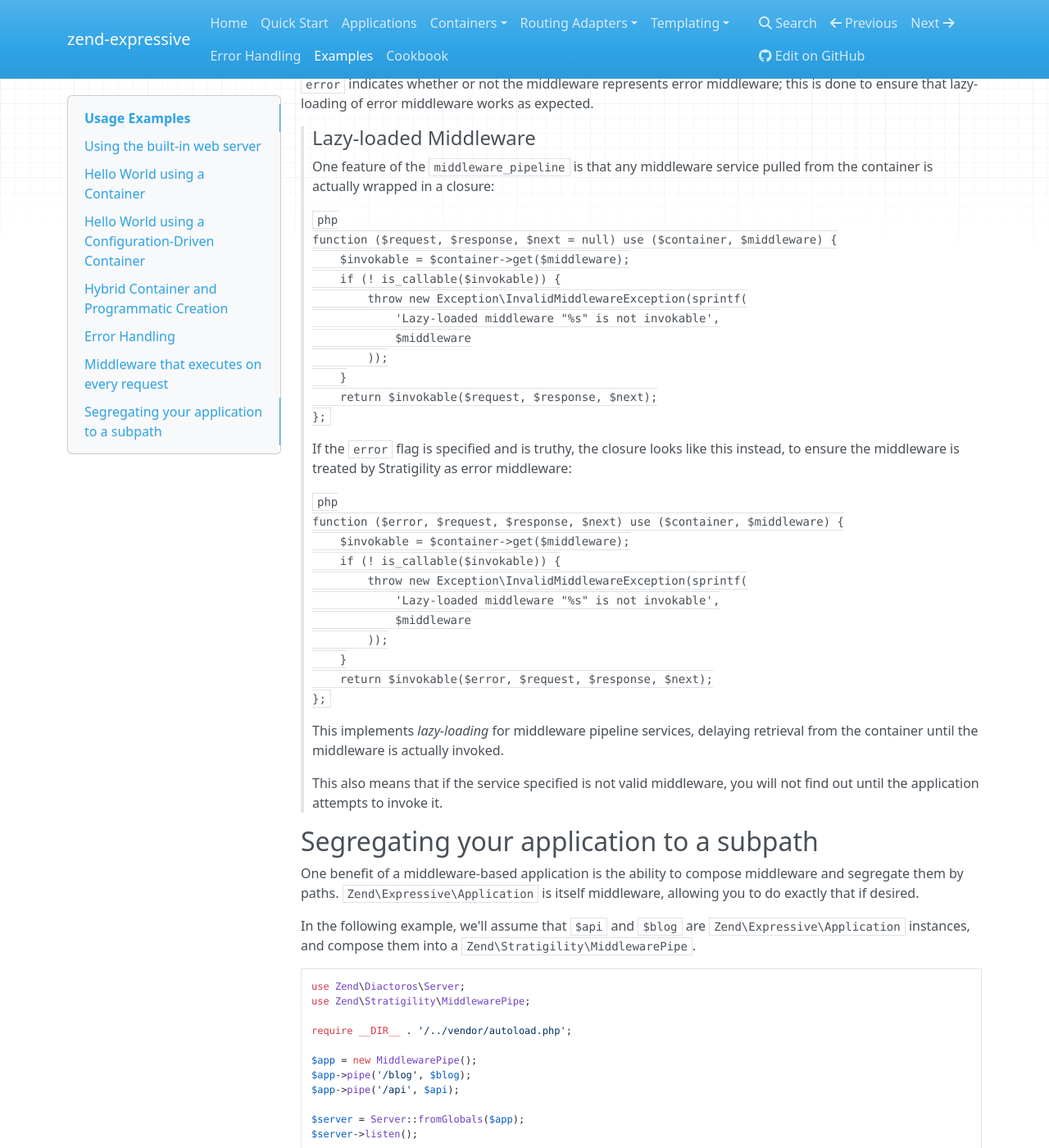
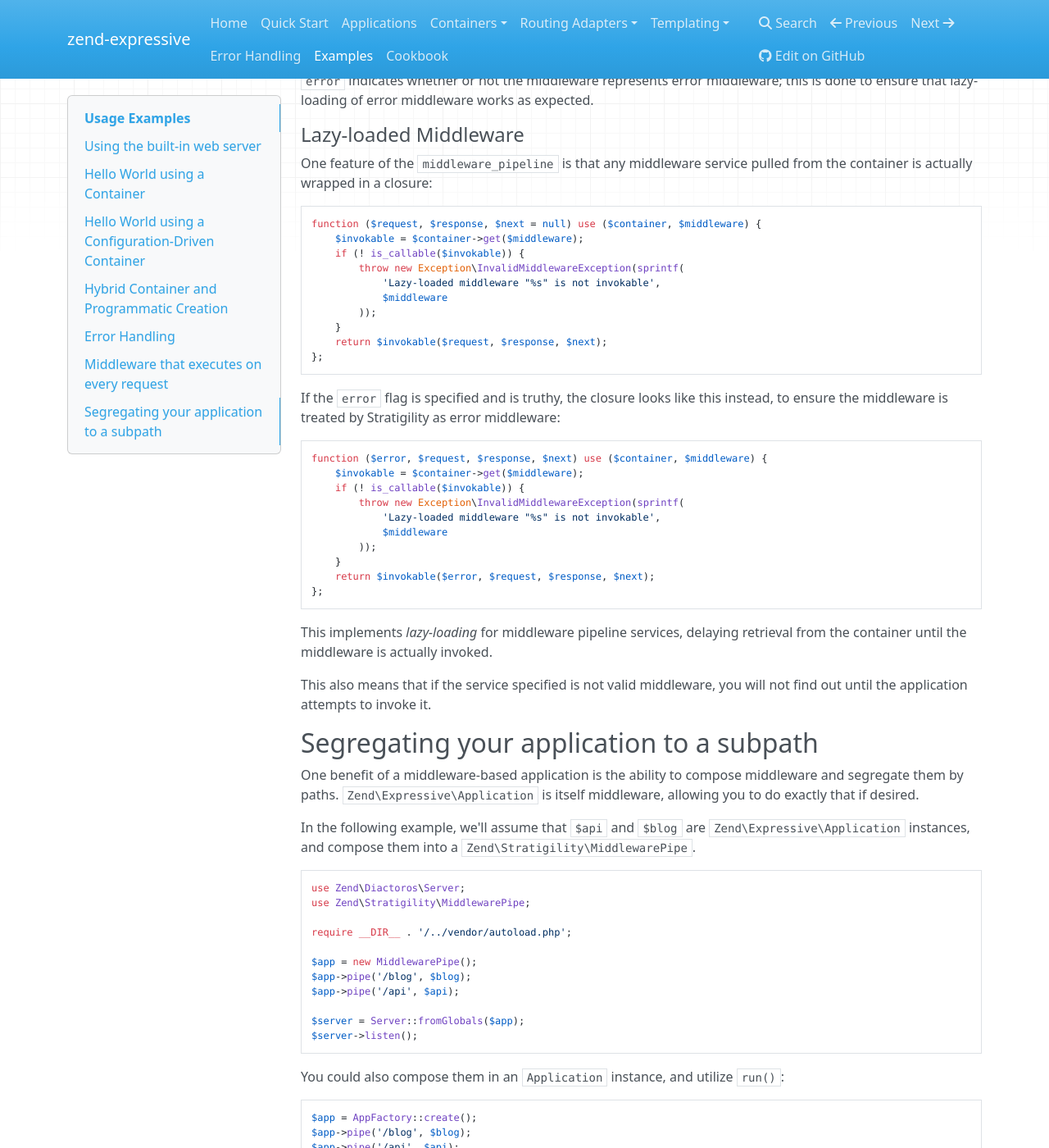
Before and after one commit to zendframework/zend-expressive, an MkDocs documentation site: the page built from doc/book/usage-examples.md, in a window 1280 px wide and 1400 px high, scrolled down 8418 px. Shown: the whole window at 82% size. Built offline with MkDocs 1.6.1, drawn with Linux system fonts in a browser that asks for light colours; nearby versions of some CDN libraries; old or Windows-style settings are respelled for this version of MkDocs; some of the changed text lies outside the part shown.

Commit message:
Fixing code blocks and removing extra characters from docs.

````diff
--- a/doc/book/usage-examples.md
+++ b/doc/book/usage-examples.md
@@ -23,16 +23,16 @@
 - Your own classes are under `src/` with the top-level namespace `Application`,
   and you have configured [autoloading](https://getcomposer.org/doc/01-basic-usage.md#autoloading) in your `composer.json` for those classes.
 
-> ## Using the built-in web server
->
-> You can use the built-in web server to run the examples. Run:
->
-> ```bash
-> $ php -S 0.0.0.0:8080 -t public
-> ```
->
-> from the application root to start up a web server running on port 8080, and
-> then browse to http://localhost:8080
+## Using the built-in web server
+
+You can use the built-in web server to run the examples. Run:
+
+```bash
+$ php -S 0.0.0.0:8080 -t public
+```
+
+from the application root to start up a web server running on port 8080, and
+then browse to http://localhost:8080
 
 ### Routing
 
@@ -478,46 +478,46 @@
 `error` indicates whether or not the middleware represents error middleware;
 this is done to ensure that lazy-loading of error middleware works as expected.
 
-> #### Lazy-loaded Middleware
->
-> One feature of the `middleware_pipeline` is that any middleware service pulled
-> from the container is actually wrapped in a closure:
->
-> ```php
-> function ($request, $response, $next = null) use ($container, $middleware) {
->     $invokable = $container->get($middleware);
->     if (! is_callable($invokable)) {
->         throw new Exception\InvalidMiddlewareException(sprintf(
->             'Lazy-loaded middleware "%s" is not invokable',
->             $middleware
->         ));
->     }
->     return $invokable($request, $response, $next);
-> };
-> ```
->
-> If the `error` flag is specified and is truthy, the closure looks like this
-> instead, to ensure the middleware is treated by Stratigility as error
-> middleware:
->
-> ```php
-> function ($error, $request, $response, $next) use ($container, $middleware) {
->     $invokable = $container->get($middleware);
->     if (! is_callable($invokable)) {
->         throw new Exception\InvalidMiddlewareException(sprintf(
->             'Lazy-loaded middleware "%s" is not invokable',
->             $middleware
->         ));
->     }
->     return $invokable($error, $request, $response, $next);
-> };
-> ```
->
-> This implements *lazy-loading* for middleware pipeline services, delaying
-> retrieval from the container until the middleware is actually invoked.
->
-> This also means that if the service specified is not valid middleware, you
-> will not find out until the application attempts to invoke it.
+#### Lazy-loaded Middleware
+
+One feature of the `middleware_pipeline` is that any middleware service pulled
+from the container is actually wrapped in a closure:
+
+```php
+function ($request, $response, $next = null) use ($container, $middleware) {
+    $invokable = $container->get($middleware);
+    if (! is_callable($invokable)) {
+        throw new Exception\InvalidMiddlewareException(sprintf(
+            'Lazy-loaded middleware "%s" is not invokable',
+            $middleware
+        ));
+    }
+    return $invokable($request, $response, $next);
+};
+```
+
+If the `error` flag is specified and is truthy, the closure looks like this
+instead, to ensure the middleware is treated by Stratigility as error
+middleware:
+
+```php
+function ($error, $request, $response, $next) use ($container, $middleware) {
+    $invokable = $container->get($middleware);
+    if (! is_callable($invokable)) {
+        throw new Exception\InvalidMiddlewareException(sprintf(
+            'Lazy-loaded middleware "%s" is not invokable',
+            $middleware
+        ));
+    }
+    return $invokable($error, $request, $response, $next);
+};
+```
+
+This implements *lazy-loading* for middleware pipeline services, delaying
+retrieval from the container until the middleware is actually invoked.
+
+This also means that if the service specified is not valid middleware, you
+will not find out until the application attempts to invoke it.
 
 ## Segregating your application to a subpath
 
````
Also changed, not shown: doc/book/container/factories.md (+63 -63 lines), doc/book/router/aura.md (+23 -23 lines), doc/book/router/uri-generation.md (+14 -14 lines).
